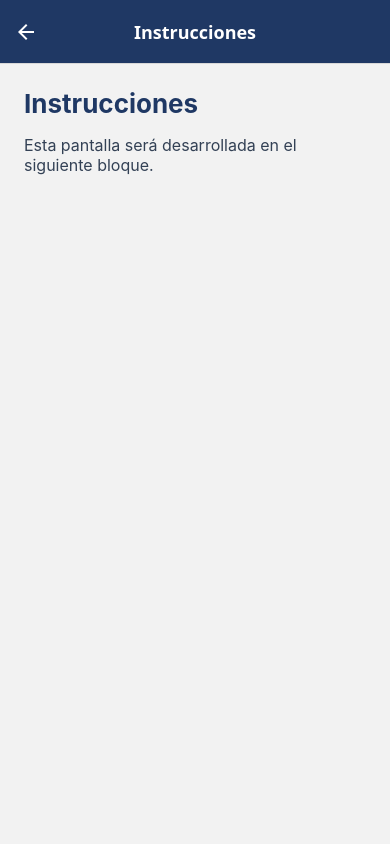
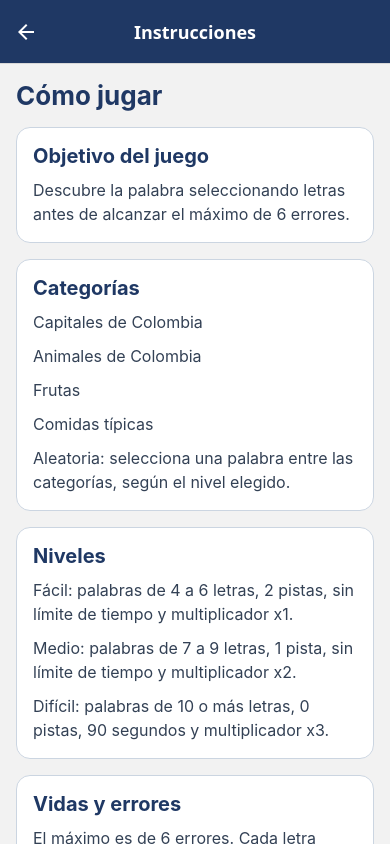
Before and after one commit to jorgetamayo8279-maker/Ahorcado, a React Native app: screen /Instrucciones in a window 390 px wide. Built offline with nearby package versions, Linux system fonts and the light colour scheme.

Commit message:
Implementa pantalla de instrucciones

```diff
--- a/src/screens/InstruccionesScreen.js
+++ b/src/screens/InstruccionesScreen.js
@@ -1,31 +1,116 @@
 import React from 'react';
-import { View, Text, StyleSheet } from 'react-native';
+import { View, Text, ScrollView, StyleSheet } from 'react-native';
+import { SafeAreaView } from 'react-native-safe-area-context';
+import colors from '../theme/colors';
+
+const secciones = [
+  {
+    titulo: 'Objetivo del juego',
+    reglas: ['Descubre la palabra seleccionando letras antes de alcanzar el máximo de 6 errores.'],
+  },
+  {
+    titulo: 'Categorías',
+    reglas: [
+      'Capitales de Colombia',
+      'Animales de Colombia',
+      'Frutas',
+      'Comidas típicas',
+      'Aleatoria: selecciona una palabra entre las categorías, según el nivel elegido.',
+    ],
+  },
+  {
+    titulo: 'Niveles',
+    reglas: [
+      'Fácil: palabras de 4 a 6 letras, 2 pistas, sin límite de tiempo y multiplicador x1.',
+      'Medio: palabras de 7 a 9 letras, 1 pista, sin límite de tiempo y multiplicador x2.',
+      'Difícil: palabras de 10 o más letras, 0 pistas, 90 segundos y multiplicador x3.',
+    ],
+  },
+  {
+    titulo: 'Vidas y errores',
+    reglas: [
+      'El máximo es de 6 errores. Cada letra incorrecta agrega un error y una parte al dibujo del ahorcado.',
+      'Las vidas restantes son 6 menos los errores cometidos. Al alcanzar 6 errores, pierdes la partida.',
+    ],
+  },
+  {
+    titulo: 'Puntaje',
+    reglas: [
+      'Letra correcta: +10 puntos por cada aparición.',
+      'Letra incorrecta: -5 puntos.',
+      'Usar una pista: -15 puntos.',
+      'Victoria: +50 puntos y, además, +10 puntos por cada vida restante.',
+      'Al finalizar, el subtotal se multiplica por el multiplicador de dificultad: x1, x2 o x3.',
+      'El puntaje puede ser negativo; no tiene un mínimo de 0.',
+    ],
+  },
+  {
+    titulo: 'Pistas',
+    reglas: [
+      'Primera pista: muestra una descripción o ayuda relacionada con la palabra.',
+      'Segunda pista: disponible solo en Fácil; revela al azar una letra todavía no descubierta en todas sus apariciones, sin sumar puntos de acierto.',
+      'Medio solo dispone de la primera pista. Difícil no dispone de pistas.',
+    ],
+  },
+  {
+    titulo: 'Letras especiales',
+    reglas: [
+      'Una vocal sin tilde revela también su equivalente acentuado: por ejemplo, O puede revelar Ó. U puede revelar Ü.',
+      'Ñ se considera una letra independiente de N.',
+      'Los espacios de palabras compuestas se muestran desde el inicio y no se adivinan.',
+    ],
+  },
+  {
+    titulo: 'Fin de partida',
+    reglas: [
+      'Ganas cuando completas la palabra.',
+      'Pierdes cuando alcanzas 6 errores o se agotan los 90 segundos en Difícil.',
+      'Al finalizar se muestra el resultado, la palabra completa y el puntaje obtenido.',
+    ],
+  },
+];
 
 export default function InstruccionesScreen() {
   return (
-    <View style={styles.container}>
-      <Text style={styles.titulo}>Instrucciones</Text>
-      <Text style={styles.texto}>
-        Esta pantalla será desarrollada en el siguiente bloque.
-      </Text>
-    </View>
+    <SafeAreaView style={styles.container} edges={['left', 'right', 'bottom']}>
+      <ScrollView contentContainerStyle={styles.contenido}>
+        <Text style={styles.titulo} accessibilityRole="header">Cómo jugar</Text>
+        {secciones.map(({ titulo, reglas }) => (
+          <View key={titulo} style={styles.tarjeta}>
+            <Text style={styles.tituloSeccion} accessibilityRole="header">{titulo}</Text>
+            {reglas.map((regla) => (
+              <Text key={regla} style={styles.texto}>{regla}</Text>
+            ))}
+          </View>
+        ))}
+      </ScrollView>
+    </SafeAreaView>
   );
 }
 
 const styles = StyleSheet.create({
   container: {
     flex: 1,
-    padding: 24,
-    backgroundColor: '#F2F2F2',
+    backgroundColor: colors.gray50,
   },
+  contenido: { padding: 16, paddingBottom: 32, gap: 16 },
   titulo: {
     fontSize: 26,
     fontWeight: 'bold',
-    color: '#1F3864',
-    marginBottom: 16,
+    color: colors.primary,
   },
+  tarjeta: {
+    backgroundColor: colors.white,
+    borderRadius: 14,
+    borderWidth: 1,
+    borderColor: colors.gray300,
+    padding: 16,
+    gap: 10,
+  },
+  tituloSeccion: { fontSize: 20, fontWeight: '700', color: colors.primary },
   texto: {
     fontSize: 16,
-    color: '#334155',
+    lineHeight: 24,
+    color: colors.gray700,
   },
 });
```
